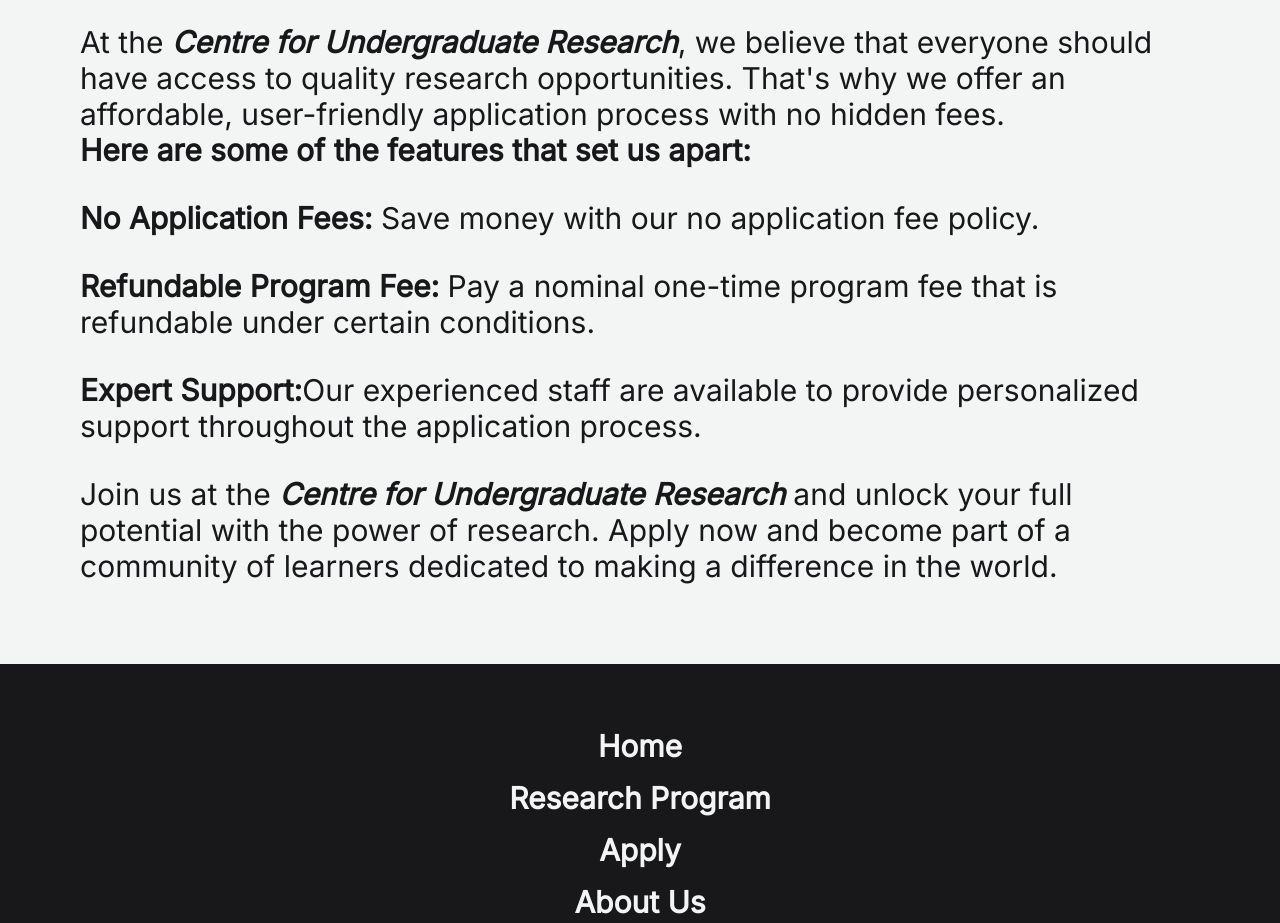
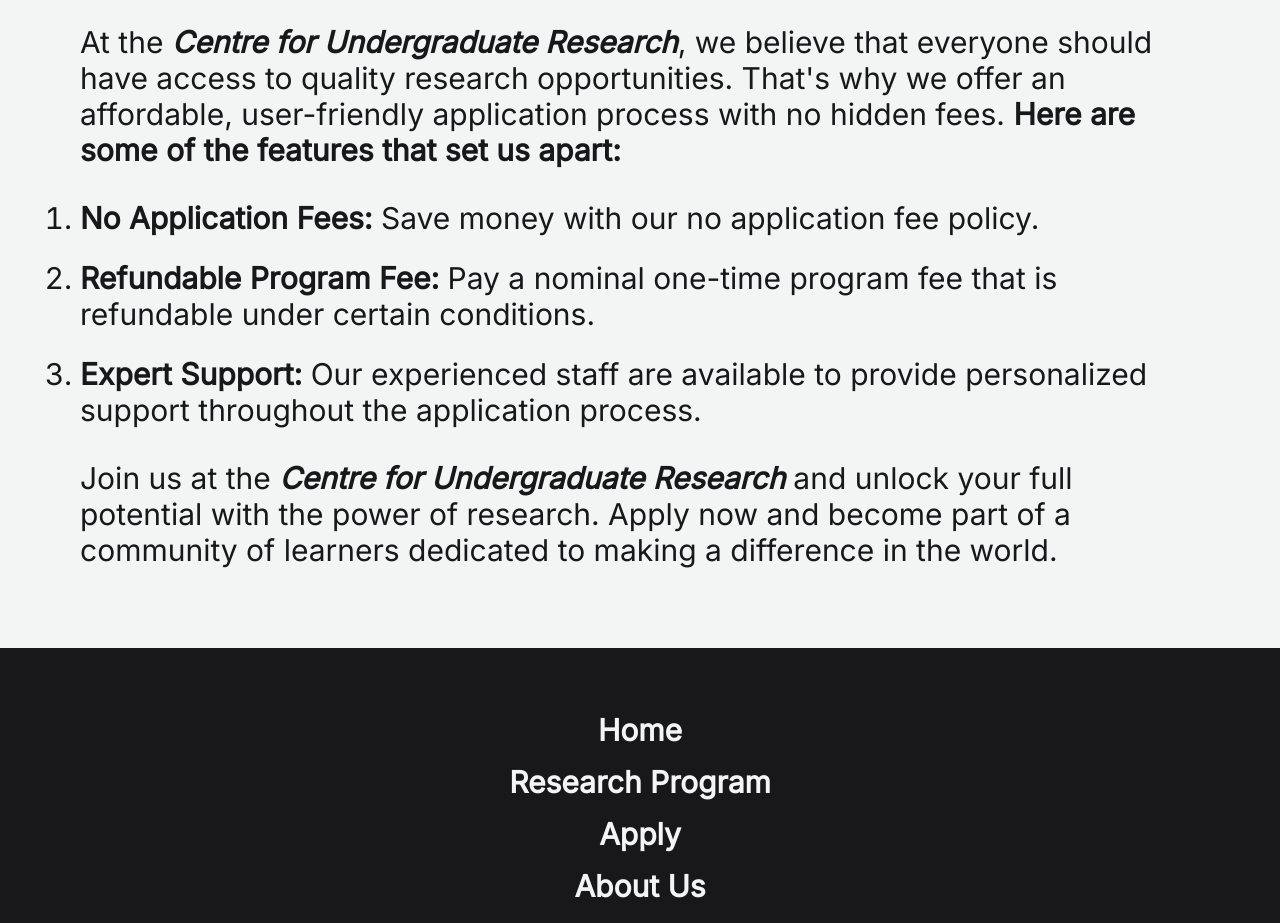
Before and after one commit to mzs21/cugr, a React (Create React App) app: page /researchProgram in a window 1280 px wide. Shown: the part 2620-3543 px from the top of the page. Built offline with nearby package versions, Linux system fonts and the light colour scheme.

Commit message:
improve: code readability

```diff
--- a/src/components/ResearchProgram.jsx
+++ b/src/components/ResearchProgram.jsx
@@ -127,10 +127,9 @@ const ResearchProgram = () => {
           and affordable! Here's how:
         </p>
 
-
         <ol className=" list-outside list-decimal">
           {applicationProcess.map((application) => (
-            <span>
+            <span key={application.step}>
               <li className="my-6 ">
                 <b>{application.stepName} </b>
 
@@ -148,25 +147,21 @@ const ResearchProgram = () => {
           , we believe that everyone should have access to quality research
           opportunities. That's why we offer an affordable, user-friendly
           application process with no hidden fees.{" "}
-          <p>
-            <b>Here are some of the features that set us apart:</b>
-          </p>
+          <b>Here are some of the features that set us apart:</b>
         </p>
 
-        {/* Old format */}
-        <p>
-          <b>No Application Fees: </b> Save money with our no application fee
-          policy.
-        </p>
-        <p>
-          <b>Refundable Program Fee:</b> Pay a nominal one-time program fee that
-          is refundable under certain conditions.
-        </p>
-        <p>
-          <b>Expert Support:</b>Our experienced staff are available to provide
-          personalized support throughout the application process.
-        </p>
-        {/* Old format */}
+        <ol className=" list-outside list-decimal">
+          {benefits.map((benefit) => (
+            <span key={benefit.perks}>
+              <li className="my-6 ">
+                <b>{benefit.benefitName} </b>
+
+                {benefit.whatIsIt}
+              </li>
+            </span>
+          ))}
+        </ol>
+
         <p>
           Join us at the{" "}
           <i>
```
